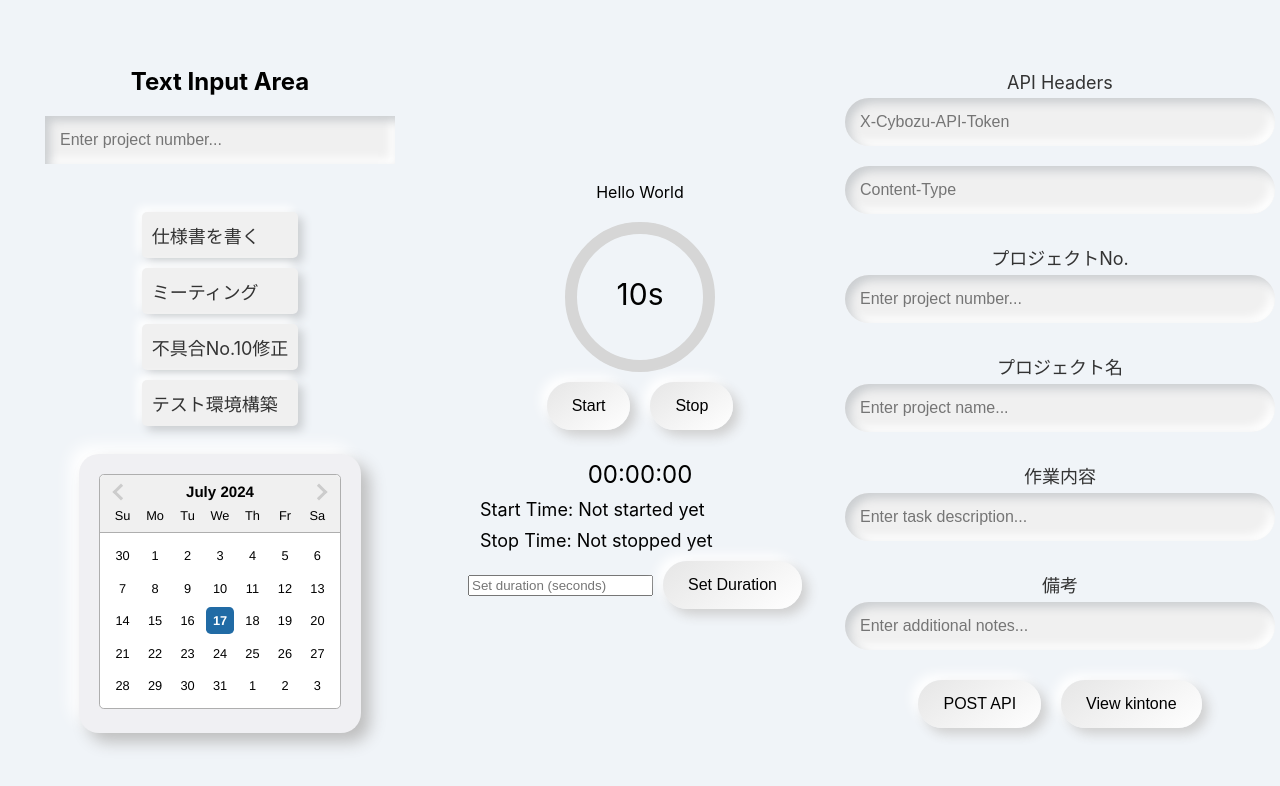
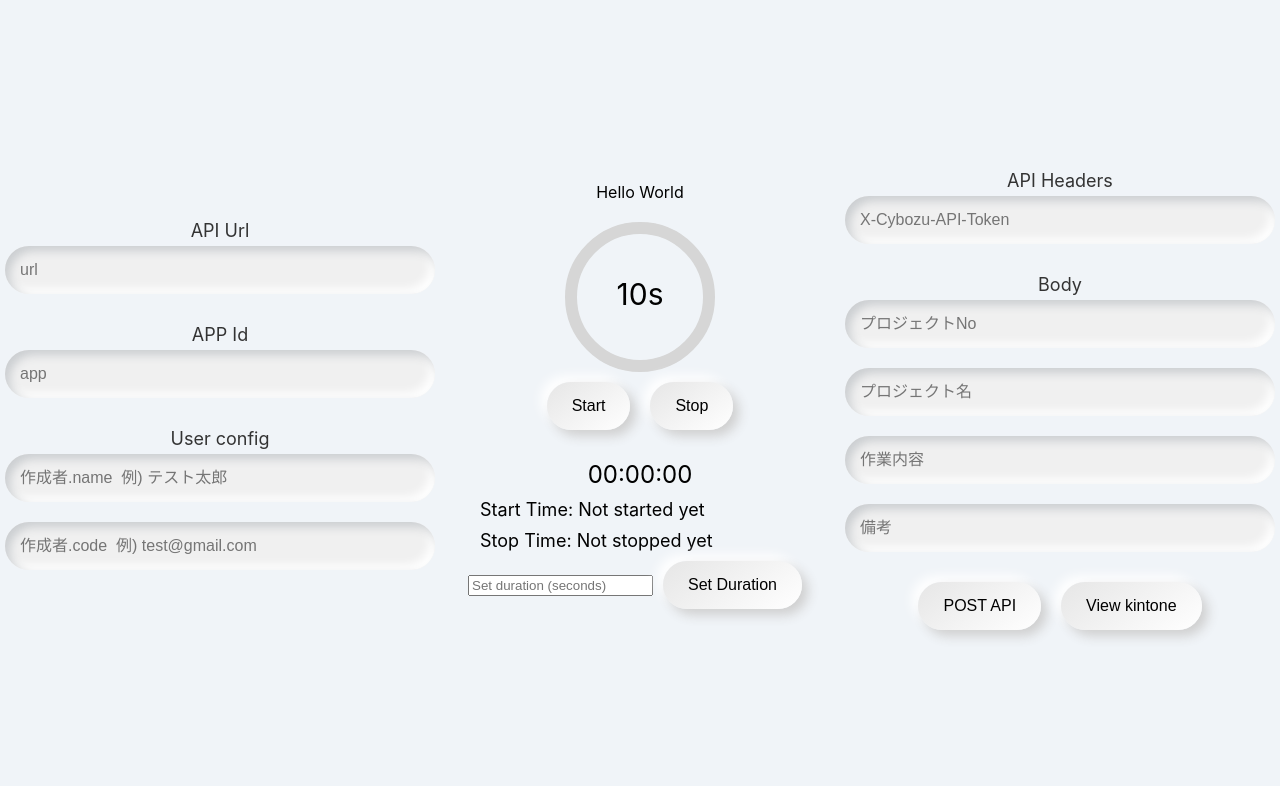
Before and after one commit to yukichi0324/Project-Timer, a React (Create React App) app: page / in a window 1280 px wide. Shown: the top 786 px of the page. Built offline with nearby package versions, Linux system fonts and the light colour scheme.

Commit message:
APIをPOSTするところを修正

```diff
--- a/src/App.tsx
+++ b/src/App.tsx
@@ -3,7 +3,7 @@ import styled from "styled-components";
 import { CircularProgressbar, buildStyles } from "react-circular-progressbar";
 import "react-circular-progressbar/dist/styles.css";
 import DatePicker from "react-datepicker";
-import 'react-datepicker/dist/react-datepicker.css';
+import "react-datepicker/dist/react-datepicker.css";
 
 const Container = styled.div`
   /* display: flex;
@@ -151,7 +151,6 @@ const LeftInputField = styled.input`
   margin-bottom: 20px;
 `;
 
-
 const DatePickerContainer = styled.div`
   margin-bottom: 20px;
   padding: 20px;
@@ -286,7 +285,20 @@ const App: React.FC = () => {
     margin-right: 10px;
   `;
   const [headerToken, setHeaderToken] = useState("");
-  const [headerContentType, setHeaderContentType] = useState("");
+  const [headerContentType, setHeaderContentType] =
+    useState("application/json");
+
+  const [appId, setAppId] = useState("");
+  const [apiUrl, setApiUrl] = useState("");
+
+  const [createUserName, setCreateUserName] = useState("");
+  const [createUserCode, setCreateUserCode] = useState("");
+
+  const [workDescription, setWorkDescription] = useState("");
+
+  const [notes, setNotes] = useState("");
+  const [projectName, setProjectName] = useState("");
+  const [projectNum, setProjectNum] = useState("");
 
   const handleAPIPost = async () => {
     try {
@@ -294,15 +306,89 @@ const App: React.FC = () => {
       if (headerToken) headers["X-Cybozu-API-Token"] = headerToken;
       if (headerContentType) headers["Content-Type"] = headerContentType;
 
-      const response = await fetch("https://example.com/api", {
+      const body = {
+        app: appId,
+        record: {
+          Table: {
+            type: "SUBTABLE",
+            value: [
+              {
+                value: {
+                  備考: {
+                    type: "SINGLE_LINE_TEXT",
+                    value: notes,
+                  },
+                  開始時刻: {
+                    type: "TIME",
+                    value: startTimestamp,
+                  },
+                  作業時間: {
+                    type: "CALC",
+                    value: `${Math.floor(elapsedTime / 3600)
+                      .toString()
+                      .padStart(2, "0")}:${Math.floor((elapsedTime % 3600) / 60)
+                      .toString()
+                      .padStart(2, "0")}`,
+                  },
+                  作業内容: {
+                    type: "SINGLE_LINE_TEXT",
+                    value: workDescription,
+                  },
+                  終了時刻: {
+                    type: "TIME",
+                    value: stopTimestamp,
+                  },
+                },
+              },
+            ],
+          },
+          更新者: {
+            type: "MODIFIER",
+            value: {
+              code: createUserCode,
+              name: createUserName,
+            },
+          },
+          作成者: {
+            type: "CREATOR",
+            value: {
+              code: createUserCode,
+              name: createUserName,
+            },
+          },
+          プロジェクト名: {
+            type: "SINGLE_LINE_TEXT",
+            value: projectName,
+          },
+          プロジェクトNo: {
+            type: "NUMBER",
+            value: projectNum,
+          },
+          // 工数合計: {
+          //   type: "CALC",
+          //   value: `${Math.floor(elapsedTime / 60)
+          //     .toString()
+          //     .padStart(2, "0")}:${(elapsedTime % 60)
+          //     .toString()
+          //     .padStart(2, "0")}`,
+          // },
+          日付: {
+            type: "DATE",
+            value: new Date().toISOString().split("T")[0],
+          },
+        },
+      };
+
+      console.log("headers", headers);
+      console.log("body", JSON.stringify(body));
+
+      const response = await fetch(apiUrl, {
         method: "POST",
         headers,
-        body: JSON.stringify({
-          elapsedTime,
-          startTimestamp,
-          stopTimestamp,
-        }),
+        body: JSON.stringify(body),
+        mode: 'cors' // 必要な設定
       });
+
       const data = await response.json();
       console.log("API Response:", data);
     } catch (error) {
@@ -318,32 +404,29 @@ const App: React.FC = () => {
   return (
     <Container>
       <LeftSide>
-
-        <h2>Text Input Area</h2>
-        <LeftInputField placeholder="Enter project number..." />
-        <TaskList>
-          <TaskListItem>
-            仕様書を書く
-          </TaskListItem>
-          <TaskListItem>
-            ミーティング
-          </TaskListItem>
-          <TaskListItem>
-            不具合No.10修正
-          </TaskListItem>
-          <TaskListItem>
-            テスト環境構築
-          </TaskListItem>
-        </TaskList>
-        <DatePickerContainer>
-        <DatePicker
-            selected={startDate}
-            onChange={(date: Date | null) => {
-              if (date) setStartDate(date);
-            }}
-            inline
-          />
-        </DatePickerContainer>
+        <Label>API Url</Label>
+        <InputField
+          placeholder="url"
+          value={apiUrl}
+          onChange={(e) => setApiUrl(e.target.value)}
+        />
+        <Label>APP Id</Label>
+        <InputField
+          placeholder="app"
+          value={appId}
+          onChange={(e) => setAppId(e.target.value)}
+        />
+        <Label>User config</Label>
+        <InputField
+          placeholder="作成者.name  例) テスト太郎"
+          value={createUserName}
+          onChange={(e) => setCreateUserName(e.target.value)}
+        />
+        <InputField
+          placeholder="作成者.code  例) test@gmail.com"
+          value={createUserCode}
+          onChange={(e) => setCreateUserCode(e.target.value)}
+        />
       </LeftSide>
       <Center>
         <div>Hello World</div>
@@ -396,19 +479,35 @@ const App: React.FC = () => {
           value={headerToken}
           onChange={(e) => setHeaderToken(e.target.value)}
         />
-        <InputField
+        {/* <InputField
           placeholder="Content-Type"
           value={headerContentType}
           onChange={(e) => setHeaderContentType(e.target.value)}
+        /> */}
+        <Label>Body</Label>
+        <InputField
+          placeholder="プロジェクトNo"
+          value={projectNum}
+          onChange={(e) => setProjectNum(e.target.value)}
         />
-        <Label>プロジェクトNo.</Label>
-        <InputField placeholder="Enter project number..." />
-        <Label>プロジェクト名</Label>
-        <InputField placeholder="Enter project name..." />
-        <Label>作業内容</Label>
-        <InputField placeholder="Enter task description..." />
-        <Label>備考</Label>
-        <InputField placeholder="Enter additional notes..." />
+        {/* <Label>プロジェクト名</Label> */}
+        <InputField
+          placeholder="プロジェクト名"
+          value={projectName}
+          onChange={(e) => setProjectName(e.target.value)}
+        />
+        {/* <Label>作業内容 Work description</Label> */}
+        <InputField
+          placeholder="作業内容"
+          value={workDescription}
+          onChange={(e) => setWorkDescription(e.target.value)}
+        />
+        {/* <Label>備考</Label> */}
+        <InputField
+          placeholder="備考"
+          value={notes}
+          onChange={(e) => setNotes(e.target.value)}
+        />
         <div>
           <Button onClick={handleAPIPost}>POST API</Button>
           <Button onClick={handleViewKintone}>View kintone</Button>
```
